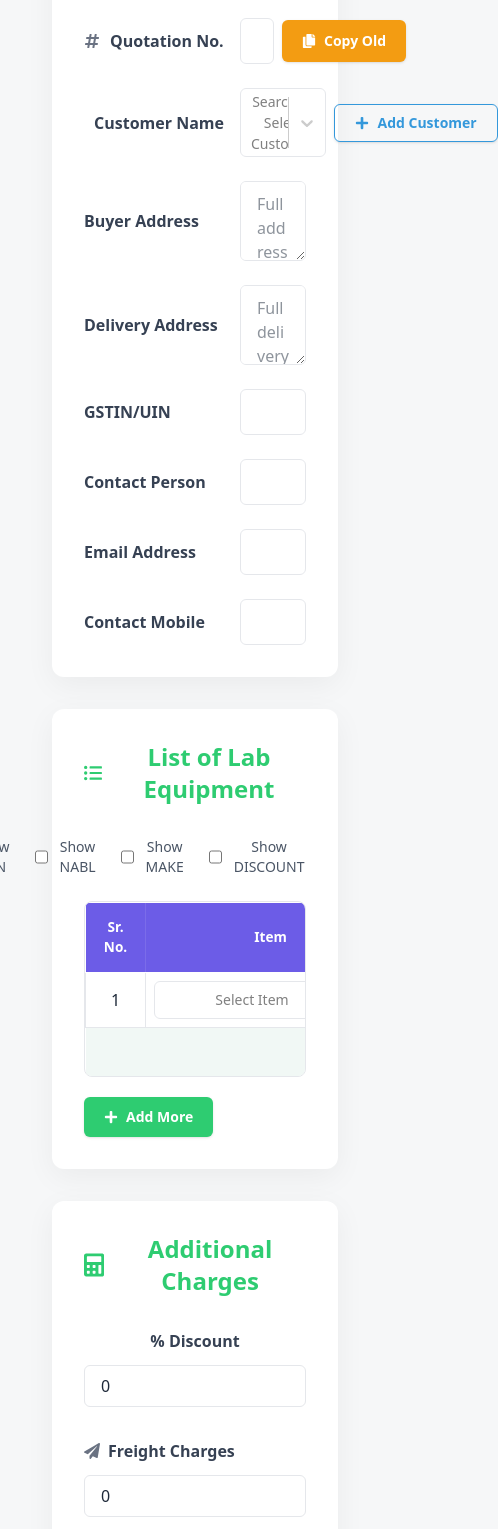
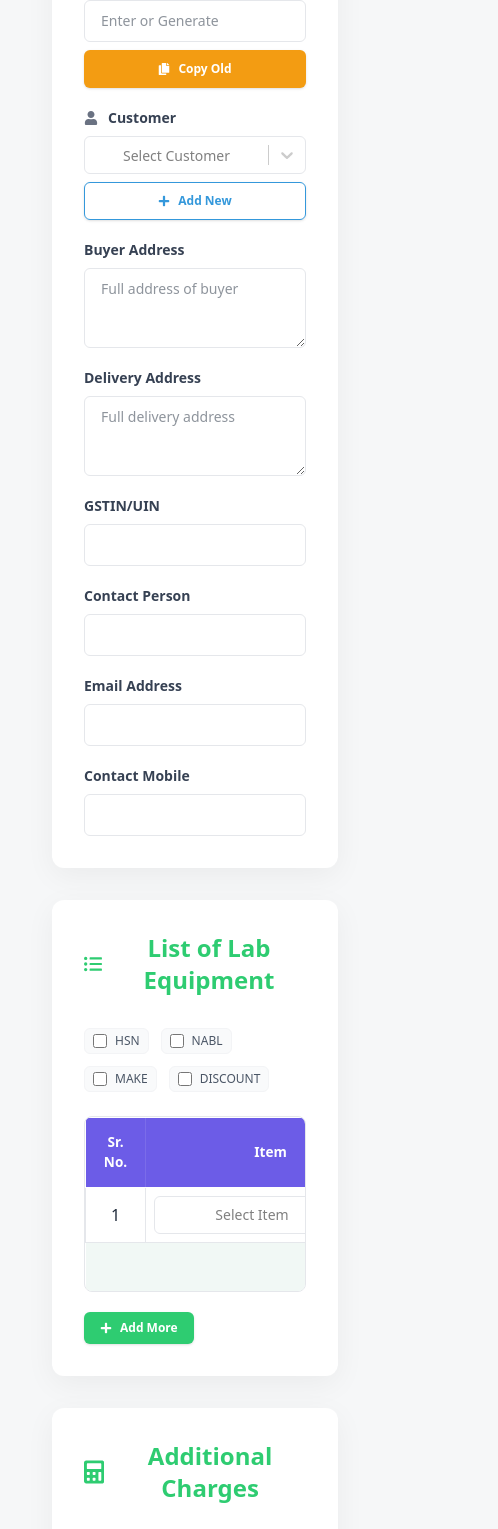
Before and after one commit to abhishek42kushwah/asew, a React (Vite) app in the folder DTA_ASEW/: page / in a window 390 px wide. Shown: the part 413-1942 px from the top of the page, 498 px wide, since content can reach past the window. Built offline with nearby package versions, Linux system fonts and the light colour scheme; no server answers.

Commit message:
reponsive

```diff
--- a/DTA_ASEW/src/components/QuotationForm.jsx
+++ b/DTA_ASEW/src/components/QuotationForm.jsx
@@ -500,12 +500,13 @@ const QuotationForm = () => {
   };
 
   const inputClass =
-    "p-2.5 px-4 border border-gray-200 rounded-md text-base bg-white transition-colors focus:outline-none focus:border-[#2ecc71] w-full";
+    "p-2.5 px-4 border border-gray-200 rounded-md text-sm sm:text-base bg-white transition-colors focus:outline-none focus:border-[#2ecc71] w-full";
   const labelClass =
-    "flex items-center gap-2.5 font-semibold text-gray-700 whitespace-nowrap";
-  const rowGroupClass = "grid grid-cols-[140px_1fr] items-center gap-4";
+    "flex items-center gap-2.5 font-semibold text-gray-700 whitespace-nowrap text-sm sm:text-base";
+  const rowGroupClass =
+    "flex flex-col sm:grid sm:grid-cols-[140px_1fr] sm:items-center gap-2 sm:gap-4";
   const btnBaseClass =
-    "px-5 py-2.5 rounded-md font-semibold cursor-pointer flex items-center gap-2 transition-all text-sm hover:opacity-90 hover:-translate-y-0.5 shadow-sm";
+    "px-4 sm:px-5 py-2 sm:py-2.5 rounded-md font-semibold cursor-pointer flex items-center justify-center gap-2 transition-all text-xs sm:text-sm hover:opacity-90 hover:-translate-y-0.5 shadow-sm";
 
   return (
     <div className="max-w-[1200px] mx-auto my-5 px-5 font-sans text-gray-800 relative">
@@ -590,18 +591,18 @@ const QuotationForm = () => {
 
       {/* Quotation Details Card */}
       <div className="bg-white rounded-xl shadow-[0_8px_30px_rgba(0,0,0,0.05)] p-8 mb-8">
-        <div className="flex items-center justify-center gap-4 mb-10 pb-5 border-b border-gray-100">
-          <FaFileAlt size={35} className="text-gray-700" />
-          <h1 className="text-4xl tracking-tight text-gray-800 uppercase font-bold">
+        <div className="flex flex-col sm:flex-row items-center justify-center gap-3 sm:gap-4 mb-8 sm:mb-10 pb-5 border-b border-gray-100 text-center sm:text-left">
+          <FaFileAlt size={30} className="text-gray-700 sm:size-[35px]" />
+          <h1 className="text-2xl sm:text-3xl md:text-4xl tracking-tight text-gray-800 uppercase font-bold">
             ASEW QUOTATION FORM
           </h1>
         </div>
 
-        <div className="flex items-center justify-center gap-2.5 text-[#2ecc71] text-2xl font-semibold mb-8">
+        <div className="flex items-center justify-center gap-2.5 text-[#2ecc71] text-xl sm:text-2xl font-semibold mb-6 sm:mb-8">
           <FaInfoCircle /> Quotation Details
         </div>
 
-        <div className="grid grid-cols-1 md:grid-cols-2 gap-x-10 gap-y-6">
+        <div className="grid grid-cols-1 md:grid-cols-2 gap-x-10 gap-y-5 sm:gap-y-6">
           <div className={`${rowGroupClass} md:col-span-2`}>
             <label className={labelClass}>
               <FaCalendarAlt className="text-gray-500" /> Date
@@ -619,7 +620,7 @@ const QuotationForm = () => {
             <label className={labelClass}>
               <FaHashtag className="text-gray-500" /> Quotation No.
             </label>
-            <div className="flex gap-2 items-center">
+            <div className="flex flex-col sm:flex-row gap-2 items-stretch sm:items-center">
               <input
                 type="text"
                 name="Quotation_No"
@@ -628,13 +629,14 @@ const QuotationForm = () => {
                 placeholder="Enter or Generate"
                 className={inputClass}
               />
+              <div className="flex gap-2">
                 <button
                   type="button"
                   onClick={() => {
                     setCopyQuotationNo("");
                     setShowCopyModal(true);
                   }}
-                className={`${btnBaseClass} bg-[#f39c12] text-white px-4 whitespace-nowrap h-[42px]`}
+                  className={`${btnBaseClass} bg-[#f39c12] text-white flex-1 sm:px-4 whitespace-nowrap h-[38px] sm:h-[42px]`}
                 >
                   <FaCopy /> Copy Old
                 </button>
@@ -642,19 +644,20 @@ const QuotationForm = () => {
                   <button
                     type="button"
                     onClick={handleSearchQuotation}
-                  className={`${btnBaseClass} border border-[#3498db] text-[#3498db] bg-transparent px-4 whitespace-nowrap h-[42px]`}
+                    className={`${btnBaseClass} border border-[#3498db] text-[#3498db] bg-transparent flex-1 sm:px-4 whitespace-nowrap h-[38px] sm:h-[42px]`}
                   >
                     <FaSearch /> Search Old Quotation
                   </button>
                 )}
               </div>
             </div>
+          </div>
 
-          <div className="grid grid-cols-[140px_1fr] items-center gap-4 md:col-span-2">
+          <div className="flex flex-col sm:grid sm:grid-cols-[140px_1fr] sm:items-center gap-2 sm:gap-4 md:col-span-2">
             <label className={labelClass}>
-              <FaUser className="text-gray-500" /> Customer Name
+              <FaUser className="text-gray-500" /> Customer
             </label>
-            <div className="flex gap-2 flex-1 items-center">
+            <div className="flex flex-col sm:flex-row gap-2 flex-1 sm:items-center">
               <div className="flex-1">
                 <Select
                   options={customerOptions}
@@ -670,7 +673,7 @@ const QuotationForm = () => {
                     })
                   }
                   styles={customSelectStyles}
-                  placeholder="Search or Select Customer"
+                  placeholder="Select Customer"
                   isClearable
                   menuPortalTarget={document.body}
                 />
@@ -678,9 +681,9 @@ const QuotationForm = () => {
               <button
                 type="button"
                 onClick={() => setIsCustomerModalOpen(true)}
-                className={`${btnBaseClass} border border-[#3498db] text-[#3498db] bg-transparent px-3 py-1.5 whitespace-nowrap h-[38px]`}
+                className={`${btnBaseClass} border border-[#3498db] text-[#3498db] bg-transparent whitespace-nowrap h-[38px] w-full sm:w-auto`}
               >
-                <FaPlus /> Add Customer
+                <FaPlus /> Add New
               </button>
             </div>
           </div>
@@ -759,11 +762,11 @@ const QuotationForm = () => {
           <FaListUl /> List of Lab Equipment
         </div>
 
-        <div className="flex justify-end gap-6 mb-6">
+        <div className="flex flex-wrap justify-start sm:justify-end gap-3 sm:gap-6 mb-6">
           {["hsn", "nabl", "make", "discount"].map((field) => (
             <label
               key={field}
-              className="flex items-center gap-2.5 text-sm text-gray-600 cursor-pointer"
+              className="flex items-center gap-2 text-xs sm:text-sm text-gray-600 cursor-pointer bg-gray-50 px-2 py-1 rounded-md border border-gray-100 sm:bg-transparent sm:p-0 sm:border-0"
             >
               <input
                 type="checkbox"
@@ -774,9 +777,9 @@ const QuotationForm = () => {
                     [field]: e.target.checked,
                   }))
                 }
-                className="w-4 h-4"
+                className="w-3.5 h-3.5 sm:w-4 sm:h-4"
               />
-              Show {field.toUpperCase()}
+              {field.toUpperCase()}
             </label>
           ))}
         </div>
@@ -1023,22 +1026,24 @@ const QuotationForm = () => {
           <FaCalculator /> Additional Charges
         </div>
 
-        <div className="grid grid-cols-1 md:grid-cols-3 gap-8">
+        <div className="grid grid-cols-1 sm:grid-cols-2 lg:grid-cols-3 gap-6 sm:gap-8">
           <div className="flex flex-col gap-3">
-            <div className="font-semibold text-gray-700">% Discount</div>
-            <div className="flex border border-gray-200 rounded-md overflow-hidden">
+            <div className="font-semibold text-gray-700 text-sm sm:text-base">
+              % Discount
+            </div>
+            <div className="flex border border-gray-200 rounded-md overflow-hidden h-[42px]">
               <input
                 type="number"
                 name="Discount"
                 value={formData.Discount}
                 onChange={handleInputChange}
-                className="flex-1 p-2 focus:outline-none px-4"
+                className="flex-1 p-2 focus:outline-none px-4 text-sm sm:text-base"
               />
               <select
                 name="DiscountType"
                 value={formData.DiscountType}
                 onChange={handleInputChange}
-                className="border-l border-gray-200 bg-gray-50 p-2 focus:outline-none"
+                className="border-l border-gray-200 bg-gray-50 p-2 focus:outline-none text-xs sm:text-sm"
               >
                 <option value="%">%</option>
                 <option value="Amount">Amount</option>
@@ -1047,22 +1052,22 @@ const QuotationForm = () => {
           </div>
 
           <div className="flex flex-col gap-3">
-            <div className="flex items-center gap-2 font-semibold text-gray-700">
+            <div className="flex items-center gap-2 font-semibold text-gray-700 text-sm sm:text-base">
               <FaPaperPlane className="text-gray-500" /> Freight Charges
             </div>
-            <div className="flex border border-gray-200 rounded-md overflow-hidden">
+            <div className="flex border border-gray-200 rounded-md overflow-hidden h-[42px]">
               <input
                 type="number"
                 name="Freight_Charges"
                 value={formData.Freight_Charges}
                 onChange={handleInputChange}
-                className="flex-1 p-2 focus:outline-none px-4"
+                className="flex-1 p-2 focus:outline-none px-4 text-sm sm:text-base"
               />
               <select
                 name="FreightType"
                 value={formData.FreightType}
                 onChange={handleInputChange}
-                className="border-l border-gray-200 bg-gray-50 p-2 focus:outline-none"
+                className="border-l border-gray-200 bg-gray-50 p-2 focus:outline-none text-xs sm:text-sm"
               >
                 <option value="Amount">Amount</option>
                 <option value="%">%</option>
@@ -1079,20 +1084,22 @@ const QuotationForm = () => {
           </div>
 
           <div className="flex flex-col gap-3">
-            <div className="font-semibold text-gray-700">Packaging Charges</div>
-            <div className="flex border border-gray-200 rounded-md overflow-hidden">
+            <div className="font-semibold text-gray-700 text-sm sm:text-base">
+              Packaging Charges
+            </div>
+            <div className="flex border border-gray-200 rounded-md overflow-hidden h-[42px]">
               <input
                 type="number"
                 name="Packaging_Charges"
                 value={formData.Packaging_Charges}
                 onChange={handleInputChange}
-                className="flex-1 p-2 focus:outline-none px-4"
+                className="flex-1 p-2 focus:outline-none px-4 text-sm sm:text-base"
               />
               <select
                 name="PackagingType"
                 value={formData.PackagingType}
                 onChange={handleInputChange}
-                className="border-l border-gray-200 bg-gray-50 p-2 focus:outline-none"
+                className="border-l border-gray-200 bg-gray-50 p-2 focus:outline-none text-xs sm:text-sm"
               >
                 <option value="Amount">Amount</option>
                 <option value="%">%</option>
@@ -1109,13 +1116,15 @@ const QuotationForm = () => {
           </div>
         </div>
 
-        <div className="mt-10 text-right text-2xl font-bold flex items-center justify-end gap-5">
-          <span>₹ Total Amount</span>
+        <div className="mt-8 sm:mt-10 text-right flex flex-col sm:flex-row items-end sm:items-center justify-end gap-3 sm:gap-5">
+          <span className="text-lg sm:text-2xl font-bold text-gray-700">
+            ₹ Total Amount
+          </span>
           <input
             type="number"
             value={calculateGrandTotal()}
             readOnly
-            className="w-52 p-3 bg-gray-50 border border-gray-200 rounded text-right text-[#2ecc71]"
+            className="w-full sm:w-52 p-2.5 sm:p-3 bg-gray-50 border border-gray-200 rounded text-right text-[#2ecc71] font-bold text-xl sm:text-2xl"
           />
         </div>
       </div>
@@ -1127,8 +1136,10 @@ const QuotationForm = () => {
         </div>
 
         <div className="flex flex-col gap-4 max-w-4xl mx-auto">
-          <div className="grid grid-cols-[100px_1fr] items-center gap-4">
-            <label className="font-bold text-gray-600">Tax</label>
+          <div className="flex flex-col sm:grid sm:grid-cols-[100px_1fr] sm:items-center gap-2 sm:gap-4">
+            <label className="font-bold text-gray-600 text-sm sm:text-base">
+              Tax
+            </label>
             <input
               type="text"
               name="Term_Tax"
@@ -1137,8 +1148,10 @@ const QuotationForm = () => {
               className={inputClass}
             />
           </div>
-          <div className="grid grid-cols-[100px_1fr] items-center gap-4">
-            <label className="font-bold text-gray-600">Payment</label>
+          <div className="flex flex-col sm:grid sm:grid-cols-[100px_1fr] sm:items-center gap-2 sm:gap-4">
+            <label className="font-bold text-gray-600 text-sm sm:text-base">
+              Payment
+            </label>
             <input
               type="text"
               name="Term_Payment"
@@ -1147,8 +1160,10 @@ const QuotationForm = () => {
               className={inputClass}
             />
           </div>
-          <div className="grid grid-cols-[100px_1fr] items-center gap-4">
-            <label className="font-bold text-gray-600">Delivery</label>
+          <div className="flex flex-col sm:grid sm:grid-cols-[100px_1fr] sm:items-center gap-2 sm:gap-4">
+            <label className="font-bold text-gray-600 text-sm sm:text-base">
+              Delivery
+            </label>
             <input
               type="text"
               name="Term_Delivery"
@@ -1157,8 +1172,10 @@ const QuotationForm = () => {
               className={inputClass}
             />
           </div>
-          <div className="grid grid-cols-[100px_1fr] items-start gap-4">
-            <label className="font-bold text-gray-600 mt-3">Warranty</label>
+          <div className="flex flex-col sm:grid sm:grid-cols-[100px_1fr] sm:items-start gap-2 sm:gap-4">
+            <label className="font-bold text-gray-600 sm:mt-3 text-sm sm:text-base">
+              Warranty
+            </label>
             <textarea
               name="Term_Warranty"
               value={formData.Term_Warranty}
@@ -1170,16 +1187,16 @@ const QuotationForm = () => {
       </div>
 
       {/* Footer Actions */}
-      <div className="flex justify-center gap-5 mt-10">
+      <div className="flex flex-wrap justify-center gap-3 sm:gap-5 mt-10">
         <button
           onClick={() => handleSubmit("save")}
-          className={`${btnBaseClass} bg-[#5d69eb] text-white scale-110`}
+          className={`${btnBaseClass} bg-[#5d69eb] text-white flex-1 sm:flex-none min-w-[100px] sm:min-w-[120px]`}
         >
           <FaSave /> Save
         </button>
         <button
           onClick={() => handleSubmit("submit")}
-          className={`${btnBaseClass} bg-[#6359b6] text-white scale-110`}
+          className={`${btnBaseClass} bg-[#6359b6] text-white flex-1 sm:flex-none min-w-[100px] sm:min-w-[120px]`}
         >
           <FaPaperPlane /> Submit
         </button>
@@ -1191,7 +1208,7 @@ const QuotationForm = () => {
             };
             generateQuotationPDF(formData, labEquipment, showFields, totals);
           }}
-          className={`${btnBaseClass} bg-[#1fb977] text-white scale-110`}
+          className={`${btnBaseClass} bg-[#1fb977] text-white w-full sm:w-auto mt-2 sm:mt-0`}
         >
           <FaFilePdf /> Generate PDF
         </button>
```
Also changed, not shown: DTA_ASEW/src/components/CustomerModal.jsx (+9 -9 lines). Lines whose indentation alone changed are shown as unchanged.
